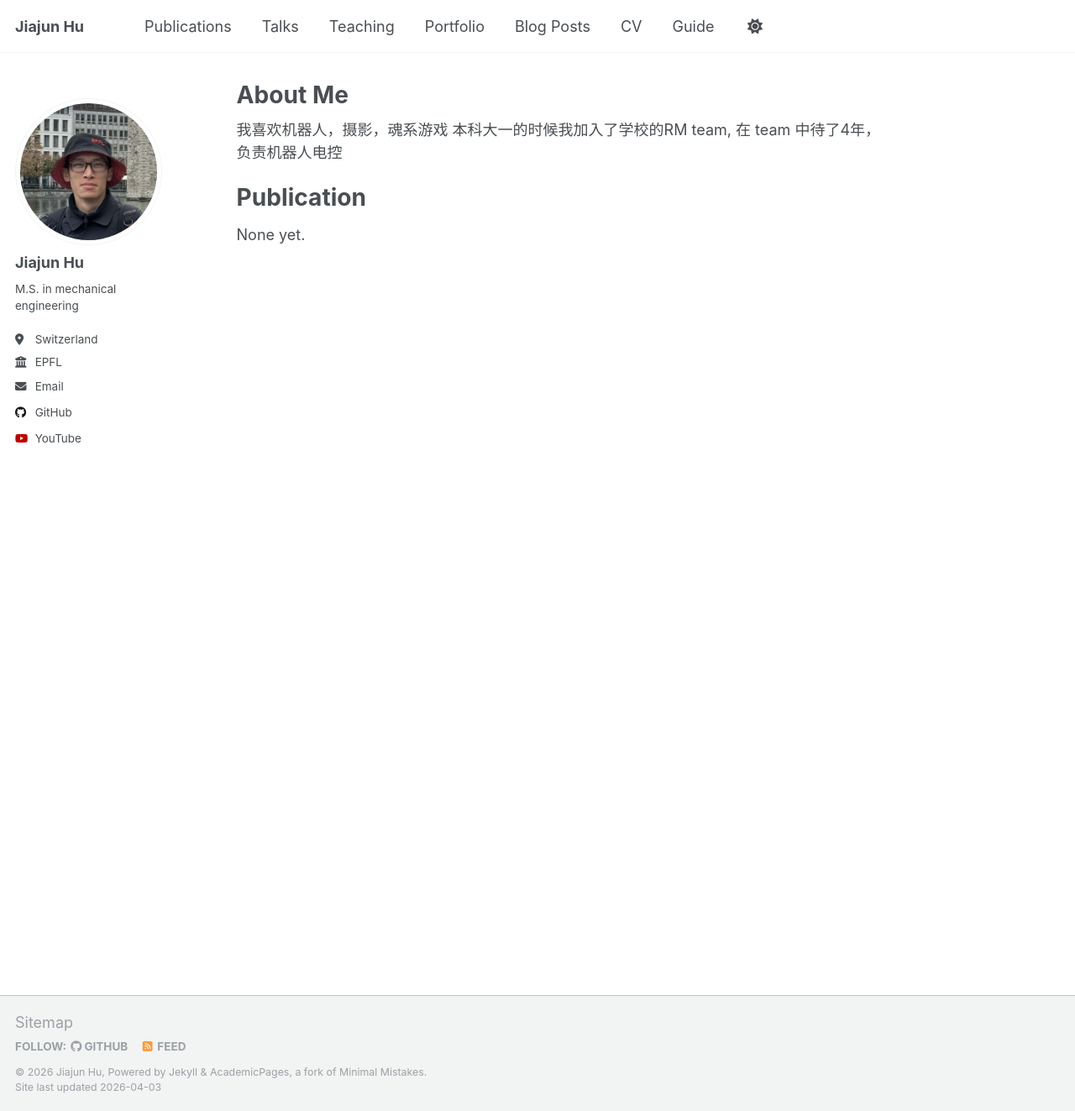
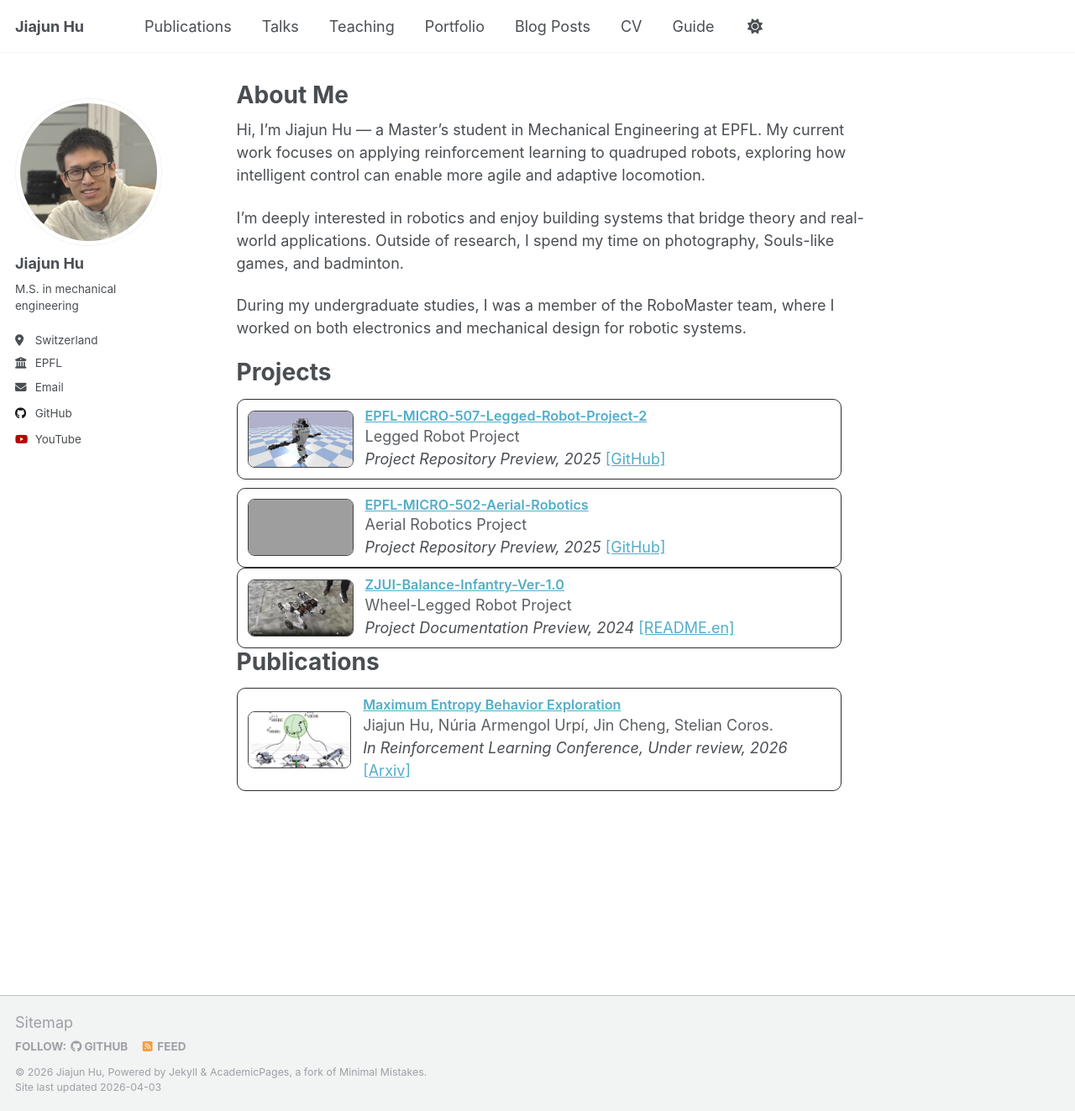
Before and after one commit to MATH-286-Pro/MATH-286-Pro.github.io, a Jekyll site: the page built from _pages/about.md, in a window 1280 px wide and 1323 px high. Shown: the whole window at 84% size. Built offline with Jekyll 4.4.1, drawn with Linux system fonts in a browser that asks for light colours; grey boxes are pictures that could not be loaded.

Commit message:
update profile

```diff
--- a/_config.yml
+++ b/_config.yml
@@ -22,7 +22,7 @@ repository               : "academicpages/academicpages.github.io"
 #               Additional customization can be done by editing /_includes/author-profile.html
 author:
   # Biographic information
-  avatar           : "profileme.png" # "profile-my.jpg"
+  avatar           : "photo_crl.png" # "profile-my.jpg"
   name             : "Jiajun Hu"
   bio              : "M.S. in mechanical engineering"
   location         : "Switzerland"
--- a/_includes/archive-single.html
+++ b/_includes/archive-single.html
@@ -80,5 +80,9 @@
       <p><a href="{{ post.bibtexurl }}">Download Bibtex</a></p>
     {% endif %}
 
+    {% if post.previewurl %}
+      <p><a href="{{ post.previewurl }}" target="_blank" rel="noopener noreferrer">Preview Website</a></p>
+    {% endif %}
+
   </article>
 </div>
--- a/_pages/about.md
+++ b/_pages/about.md
@@ -6,10 +6,75 @@ redirect_from:
   - /about/
   - /about.html
 ---
+Hi, I’m Jiajun Hu — a Master’s student in Mechanical Engineering at EPFL. My current work focuses on applying reinforcement learning to quadruped robots, exploring how intelligent control can enable more agile and adaptive locomotion.
 
-我喜欢机器人，摄影，魂系游戏
-本科大一的时候我加入了学校的RM team, 在 team 中待了4年，负责机器人电控
+I’m deeply interested in robotics and enjoy building systems that bridge theory and real-world applications. Outside of research, I spend my time on photography, Souls-like games, and badminton.
 
-Publication
+During my undergraduate studies, I was a member of the RoboMaster team, where I worked on both electronics and mechanical design for robotic systems.
+
+<!-- 我是 Jiajun Hu, 目前是 EPFL 机械工程的硕士。我目前的研究方向是强化学习在四足机器人上的应用
+
+我喜欢机器人，摄影，魂系游戏还有羽毛球
+
+本科期间我加入了学校的 RoboMaster team, 负责机器人电控与机械设计 -->
+
+Projects
 ======
-None yet.
+
+<div style="display: flex; align-items: center; gap: 14px; padding: 10px 12px; border: 1px solid #2f2f2f; border-radius: 10px; max-width: 720px; margin-top: 10px;">
+  <a href="https://github.com/MATH-286-Pro/EPFL-MICRO-507-Legged-Robot-Project-2" target="_blank" rel="noopener noreferrer" style="display: inline-block; line-height: 0;">
+    <img src="{{ '/images/project/Project_Atlas.png' | relative_url }}" alt="EPFL MICRO-507 legged robot project preview thumbnail" style="width: 126px; height: 68px; object-fit: cover; border-radius: 8px; border: 1px solid #444;">
+  </a>
+  <div>
+    <div style="font-size: 0.9rem; font-weight: 600; line-height: 1.2;">
+      <a href="https://github.com/MATH-286-Pro/EPFL-MICRO-507-Legged-Robot-Project-2" target="_blank" rel="noopener noreferrer">EPFL-MICRO-507-Legged-Robot-Project-2</a>
+    </div>
+    <div style="opacity: 0.9;">Legged Robot Project</div>
+    <div><em>Project Repository Preview, 2025</em> <a href="https://github.com/MATH-286-Pro/EPFL-MICRO-507-Legged-Robot-Project-2" target="_blank" rel="noopener noreferrer">[GitHub]</a></div>
+  </div>
+</div>
+
+<div style="display: flex; align-items: center; gap: 14px; padding: 10px 12px; border: 1px solid #2f2f2f; border-radius: 10px; max-width: 720px; margin-top: 10px;">
+  <a href="https://github.com/MATH-286-Pro/EPFL-MICRO-502-Aerial-Robotics" target="_blank" rel="noopener noreferrer" style="display: inline-block; line-height: 0;">
+    <img src="{{ '/images/project/Project_Drone.JPG' | relative_url }}" alt="EPFL MICRO-502 aerial robotics project preview thumbnail" style="width: 126px; height: 68px; object-fit: cover; border-radius: 8px; border: 1px solid #444;">
+  </a>
+  <div>
+    <div style="font-size: 0.9rem; font-weight: 600; line-height: 1.2;">
+      <a href="https://github.com/MATH-286-Pro/EPFL-MICRO-502-Aerial-Robotics" target="_blank" rel="noopener noreferrer">EPFL-MICRO-502-Aerial-Robotics</a>
+    </div>
+    <div style="opacity: 0.9;">Aerial Robotics Project</div>
+    <div><em>Project Repository Preview, 2025</em> <a href="https://github.com/MATH-286-Pro/EPFL-MICRO-502-Aerial-Robotics" target="_blank" rel="noopener noreferrer">[GitHub]</a></div>
+  </div>
+</div>
+
+
+<div style="display: flex; align-items: center; gap: 14px; padding: 10px 12px; border: 1px solid #2f2f2f; border-radius: 10px; max-width: 720px;">
+  <a href="https://github.com/MATH-286-Pro/ZJUI-Balance-Infantry-Ver-1.0/blob/main/README.en.md" target="_blank" rel="noopener noreferrer" style="display: inline-block; line-height: 0;">
+    <img src="{{ '/images/project/Project_Wheel_Bot.png' | relative_url }}" alt="ZJUI Balance Infantry project preview thumbnail" style="width: 126px; height: 68px; object-fit: cover; border-radius: 8px; border: 1px solid #444;">
+  </a>
+  <div>
+    <div style="font-size: 0.9rem; font-weight: 600; line-height: 1.2;">
+      <a href="https://github.com/MATH-286-Pro/ZJUI-Balance-Infantry-Ver-1.0/blob/main/README.en.md" target="_blank" rel="noopener noreferrer">ZJUI-Balance-Infantry-Ver-1.0</a>
+    </div>
+    <div style="opacity: 0.9;">Wheel-Legged Robot Project</div>
+    <div><em>Project Documentation Preview, 2024</em> <a href="https://github.com/MATH-286-Pro/ZJUI-Balance-Infantry-Ver-1.0/blob/main/README.en.md" target="_blank" rel="noopener noreferrer">[README.en]</a></div>
+  </div>
+</div>
+
+
+Publications
+======
+<div style="display: flex; align-items: center; gap: 14px; padding: 10px 12px; border: 1px solid #2f2f2f; border-radius: 10px; max-width: 720px;">
+  <a href="https://math-286-pro.github.io/FB-MEBE-Web/" target="_blank" rel="noopener noreferrer" style="display: inline-block; line-height: 0;">
+    <img src="{{ '/images/project/Project_FB_MEBE.png' | relative_url }}" alt="FB-MEBE-Web preview thumbnail" style="width: 126px; height: 68px; object-fit: cover; border-radius: 8px; border: 1px solid #444;">
+  </a>
+  <div>
+    <div style="font-size: 0.9rem; font-weight: 600; line-height: 1.2;">
+      <a href="https://math-286-pro.github.io/FB-MEBE-Web/" target="_blank" rel="noopener noreferrer">Maximum Entropy Behavior Exploration</a>
+    </div>
+    <div style="opacity: 0.9;">
+    Jiajun Hu, Núria Armengol Urpí, Jin Cheng, Stelian Coros.
+    </div>
+    <div><em>In Reinforcement Learning Conference, Under review, 2026</em> <a href="https://arxiv.org/abs/2603.25464" target="_blank" rel="noopener noreferrer">[Arxiv]</a></div>
+  </div>
+</div>
```
Also changed, not shown: _portfolio/portfolio-3.md (added, +8 -0 lines), _publications/2026-03-30-fb-mebe-web-preview.md (added, +13 -0 lines), images/photo_crl.png (added), images/project/Project_Atlas.png (added), images/project/Project_FB_MEBE.png (added), images/project/Project_Wheel_Bot.png (added), 2 other files.
